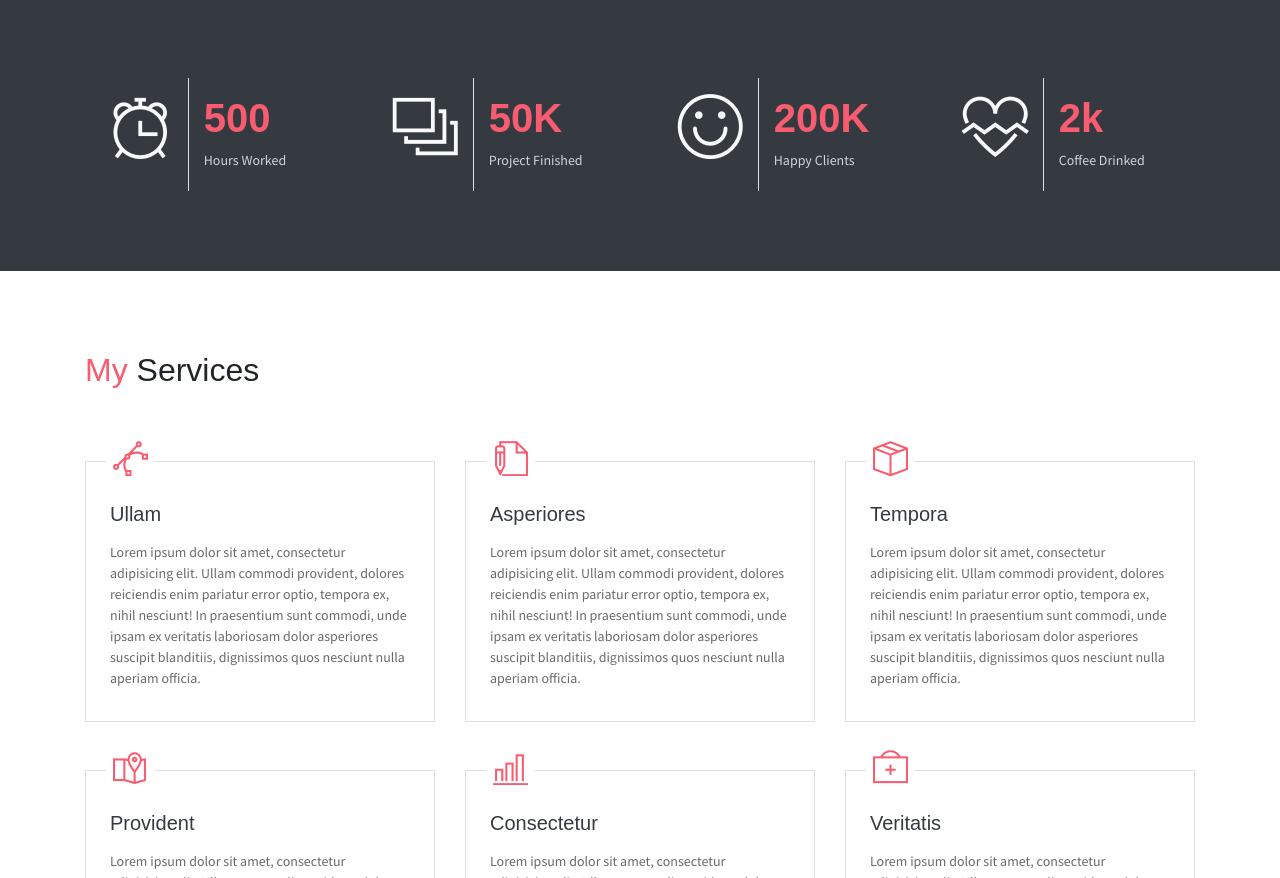
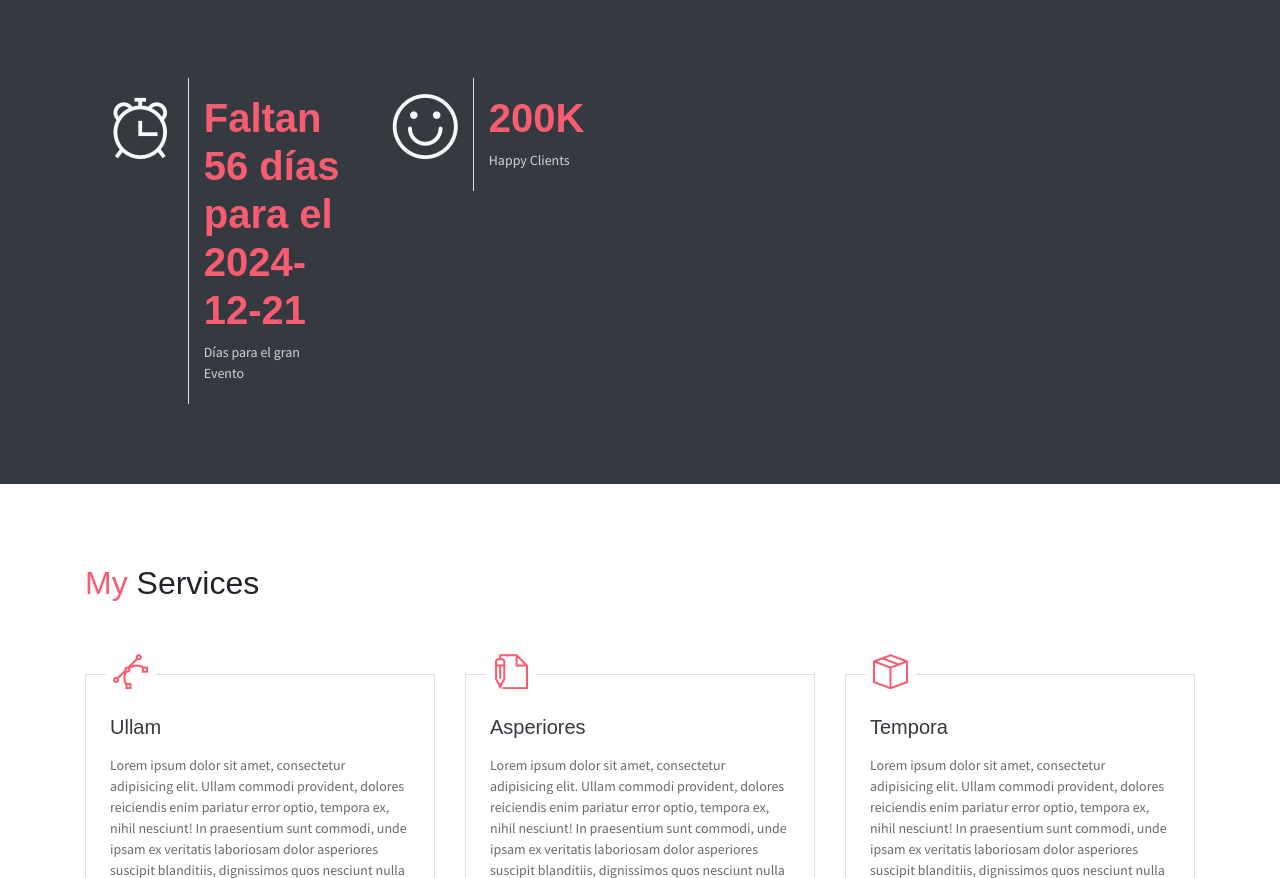
Before and after one commit to NetoGalvan/harumi.github.io, a website: page public_html/index.html in a window 1280 px wide. Shown: the part 1175-2053 px from the top of the page. Drawn offline with Linux system fonts and the light colour scheme; some packages are replaced by stand-ins of ours.

Commit message:
Más cambios

```diff
--- a/public_html/index.html
+++ b/public_html/index.html
@@ -248,12 +248,12 @@
                             <div class="m-auto"><i class="ti-alarm-clock icon-xl"></i></div>
                         </div>
                         <div class="col-7 text-left py-3">
-                            <h1 class="text-danger font-weight-bold font40">500</h1>
-                            <p class="text-light mb-1">Hours Worked</p>
+                            <h1 id="countdown" class=" text-danger font-weight-bold font40"></h1>
+                            <p class="text-light mb-1">Días para el gran Evento</p>
                         </div>
                     </div>
                 </div>
-                <div class="col-md-6 col-lg-3">
+                <!-- <div class="col-md-6 col-lg-3">
                     <div class="row">
                         <div class="col-5 text-right text-light border-right py-3">
                             <div class="m-auto"><i class="ti-layers-alt icon-xl"></i></div>
@@ -263,7 +263,7 @@
                             <p class="text-light mb-1">Project Finished</p>
                         </div>
                     </div>
-                </div>
+                </div> -->
                 <div class="col-md-6 col-lg-3">
                     <div class="row">
                         <div class="col-5 text-right text-light border-right py-3">
@@ -272,17 +272,6 @@
                         <div class="col-7 text-left py-3">
                             <h1 class="text-danger font-weight-bold font40">200K</h1>
                             <p class="text-light mb-1">Happy Clients</p>
-                        </div>
-                    </div>
-                </div>
-                <div class="col-md-6 col-lg-3">
-                    <div class="row">
-                        <div class="col-5 text-right text-light border-right py-3">
-                            <div class="m-auto"><i class="ti-heart-broken icon-xl"></i></div>
-                        </div>
-                        <div class="col-7 text-left py-3">
-                            <h1 class="text-danger font-weight-bold font40">2k</h1>
-                            <p class="text-light mb-1">Coffee Drinked</p>
                         </div>
                     </div>
                 </div>
@@ -786,5 +775,35 @@
     <!-- JohnDoe js -->
     <script src="assets/js/johndoe.js"></script>
 
+    <script>
+        // Función para calcular los días restantes
+        function calcularDiasRestantes(fechaObjetivo) {
+            const hoy = new Date(); // Fecha actual
+            const fechaFin = new Date(fechaObjetivo); // Fecha objetivo
+
+            // Calcular la diferencia en milisegundos y luego convertir a días
+            const diferenciaMilisegundos = fechaFin - hoy;
+            const diasRestantes = Math.ceil(diferenciaMilisegundos / (1000 * 60 * 60 * 24));
+
+            return diasRestantes;
+        }
+
+        // Función para actualizar el contenido
+        function mostrarCuentaRegresiva() {
+            const fechaObjetivo = '2024-12-21'; // Cambia a la fecha que desees
+            const diasRestantes = calcularDiasRestantes(fechaObjetivo);
+
+            // Mostrar los días restantes en el elemento con id "countdown"
+            const countdownElement = document.getElementById('countdown');
+            countdownElement.textContent = `Faltan ${diasRestantes} días para el ${fechaObjetivo}`;
+        }
+
+        // Llamada inicial a la función
+        mostrarCuentaRegresiva();
+
+        // Actualizar cada día (cada 86400000 ms)
+        setInterval(mostrarCuentaRegresiva, 86400000);
+    </script>
+
 </body>
 </html>
```
